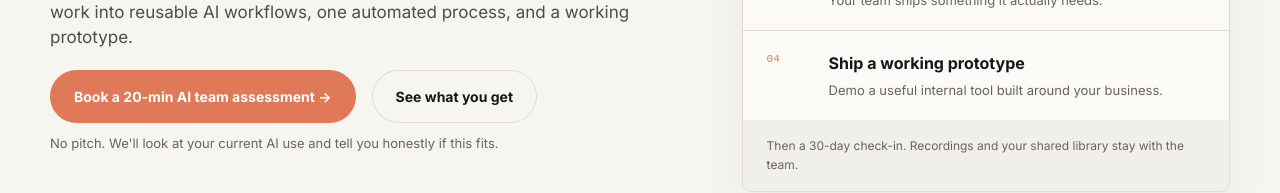
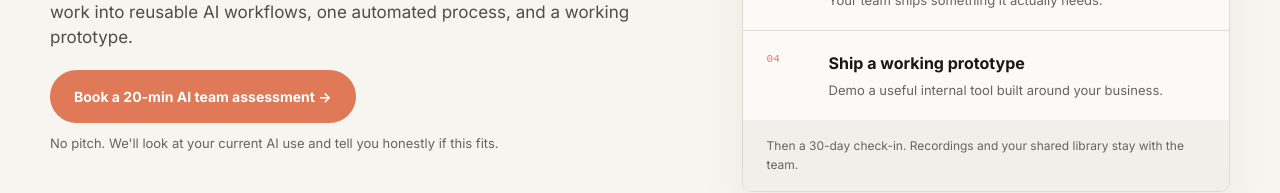
Before and after one commit to Nitish-kumar30/sample-approchable, a Next.js app: page /team-ai-training in a window 1280 px wide. Shown: the part 408-601 px from the top of the page. Built offline with nearby package versions, Linux system fonts and the light colour scheme.

Commit message:
fix button

```diff
--- a/src/app/team-ai-training/page.tsx
+++ b/src/app/team-ai-training/page.tsx
@@ -43,9 +43,6 @@ export default function TeamAiTrainingPage() {
                 <OpenEnquiryButton className={`${styles.btn} ${styles.btnPrimary}`}>
                   Book a 20-min AI team assessment →
                 </OpenEnquiryButton>
-                <a className={`${styles.btn} ${styles.btnGhost}`} href="#program">
-                  See what you get
-                </a>
               </div>
               <div className={`${styles.heroNote} ${styles.small}`}>
                 No pitch. We&apos;ll look at your current AI use and tell you honestly if this fits.
```
